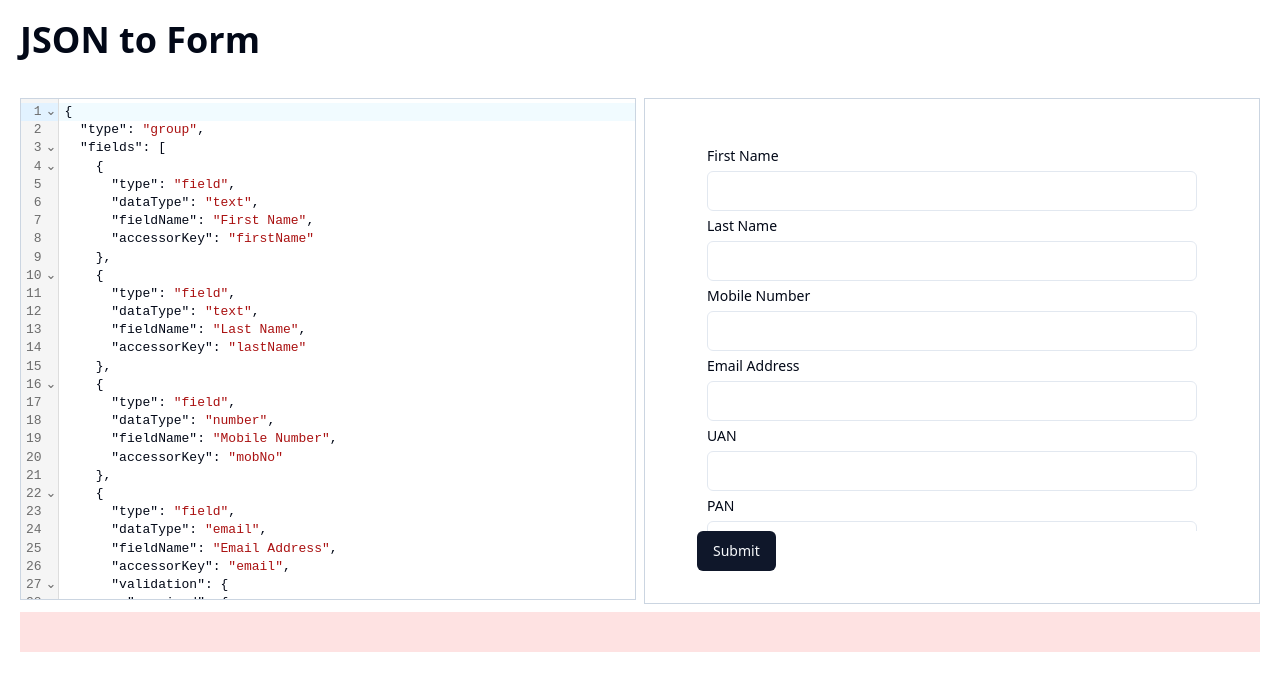
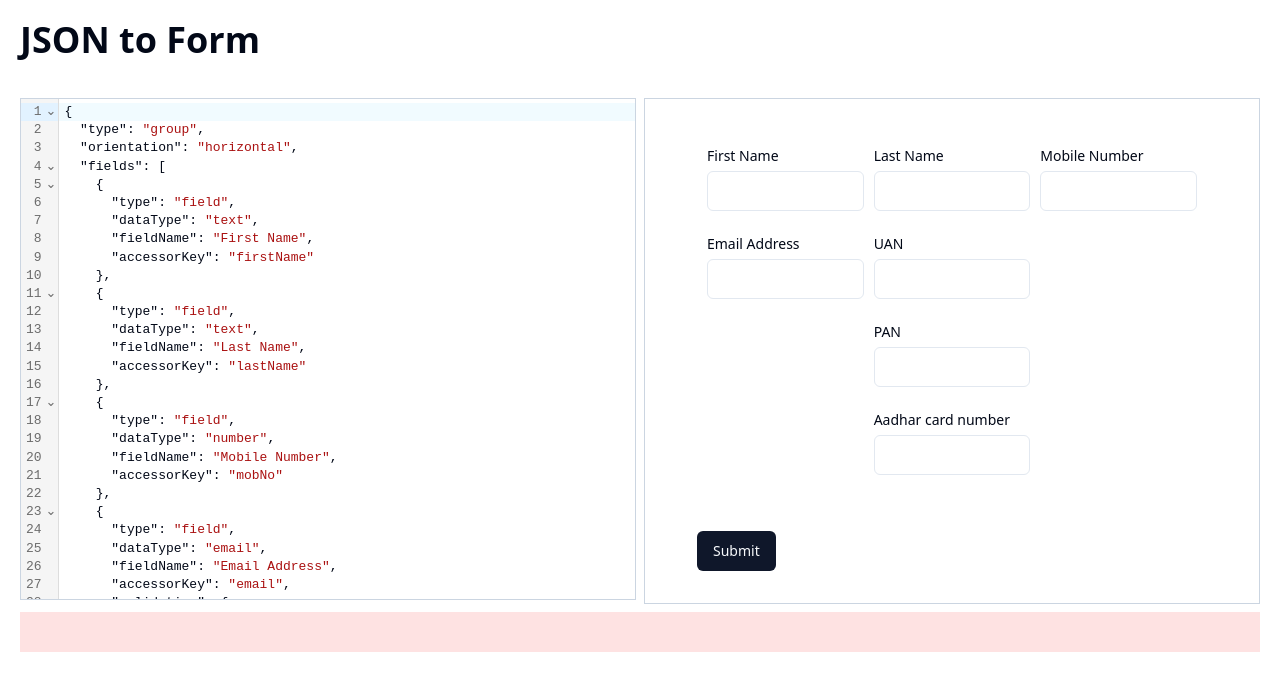
Before and after one commit to keyurparalkar/json-to-form, a React (Vite) app: page / in a window 1280 px wide. Shown: the top 690 px of the page. Built offline with nearby package versions, Linux system fonts and the light colour scheme.

Commit message:
feat: added orientation prop to the json schema

```diff
--- a/src/components/ui/SchemaRenderer.tsx
+++ b/src/components/ui/SchemaRenderer.tsx
@@ -12,7 +12,14 @@ type SchemaRendererProps = {
 const SchemaRenderer = (props: SchemaRendererProps) => {
 	const { schema, errors, register } = props;
 
-	return schema.fields.map((field, index) => {
+	return (
+		<div
+			id="group-container"
+			className={`grid ${
+				schema.orientation === "horizontal" ? "grid-cols-3" : "grid-rows-1"
+			} gap-[10px]`}
+		>
+			{schema.fields.map((field, index) => {
 				if (field.type === "field") {
 					return (
 						<InputField
@@ -29,13 +36,15 @@ const SchemaRenderer = (props: SchemaRendererProps) => {
 
 				return (
 					<SchemaRenderer
-				key={`key-${field.type}-${index}`}
 						schema={field}
 						errors={errors}
 						register={register}
+						key={`group-container-${index}`}
 					/>
 				);
-	});
+			})}
+		</div>
+	);
 };
 
 export default SchemaRenderer;
--- a/src/interfaces/group.ts
+++ b/src/interfaces/group.ts
@@ -3,10 +3,12 @@ import { FieldTypeDef } from "./field";
 
 type GroupFieldType = {
 	type: "group";
+	orientation: "horizontal" | "vertical";
 	fields: (z.infer<typeof FieldTypeDef> | GroupFieldType)[];
 };
 
 export const GroupTypeDef: z.ZodType<GroupFieldType> = z.object({
 	type: z.literal("group"),
+	orientation: z.union([z.literal("horizontal"), z.literal("vertical")]),
 	fields: z.array(z.union([FieldTypeDef, z.lazy(() => GroupTypeDef)])),
 });
--- a/src/schemas/forms/personal_info.json
+++ b/src/schemas/forms/personal_info.json
@@ -1,5 +1,6 @@
 {
     "type": "group",
+    "orientation": "horizontal",
     "fields": [
         {
             "type": "field",
@@ -33,6 +34,7 @@
         },
         {
             "type": "group",
+            "orientation": "vertical",
             "fields": [
                 {
                     "type": "field",
```
Lines whose indentation alone changed are shown as unchanged.
